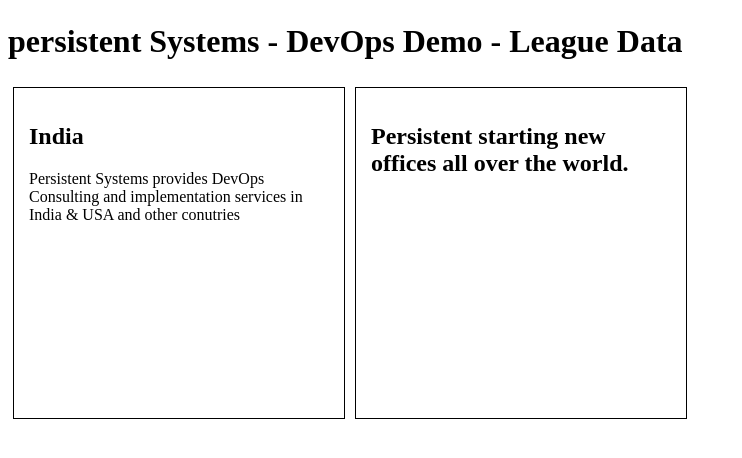
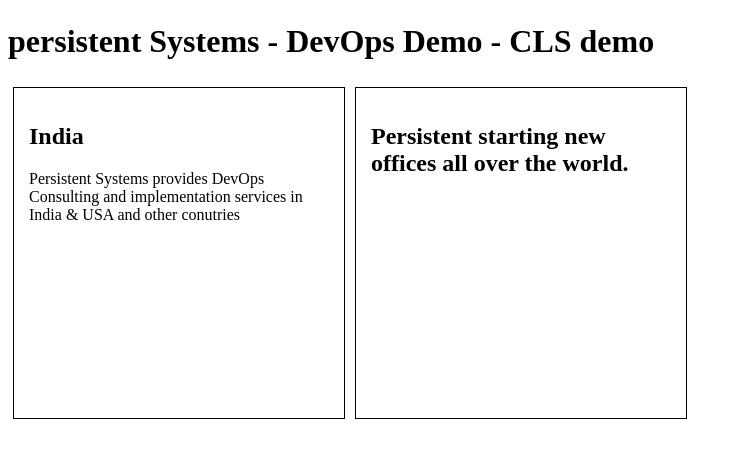
Before and after one commit to vikram-sardeshpande/docker-sample-pipeline, a plain HTML site: page src/main/webapp/index.html in a window 1280 px wide. Shown: the part 34-492 px from the top of the page, without its empty margins (0-742 px from the left). Drawn offline with Linux system fonts and the light colour scheme.

Commit message:
modified index.html

```diff
--- a/src/main/webapp/index.html
+++ b/src/main/webapp/index.html
@@ -18,7 +18,7 @@
       <img src="logo.png" />
 </p>
 
-<h1>persistent Systems - DevOps Demo - League Data </h1>
+<h1>persistent Systems - DevOps Demo - CLS demo </h1>
 
 <div class="city">
   <h2>India</h2>
```
